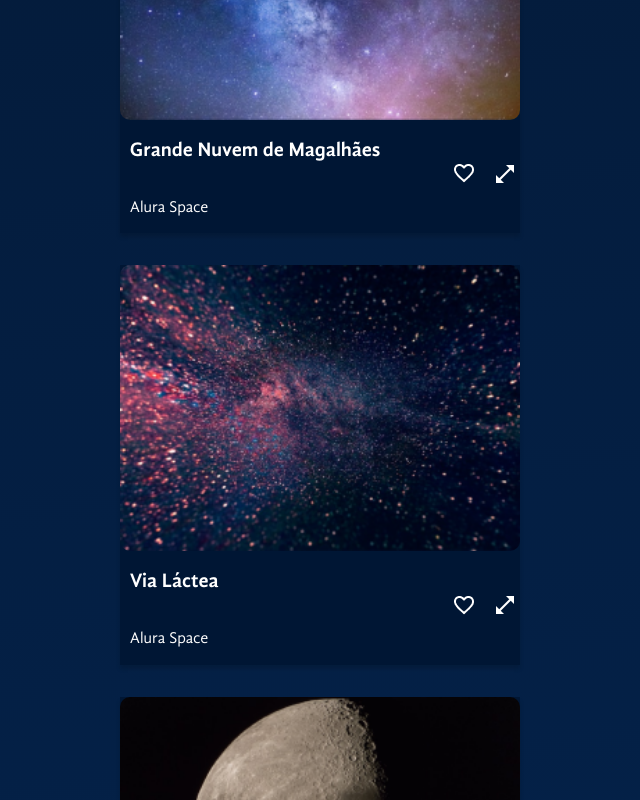
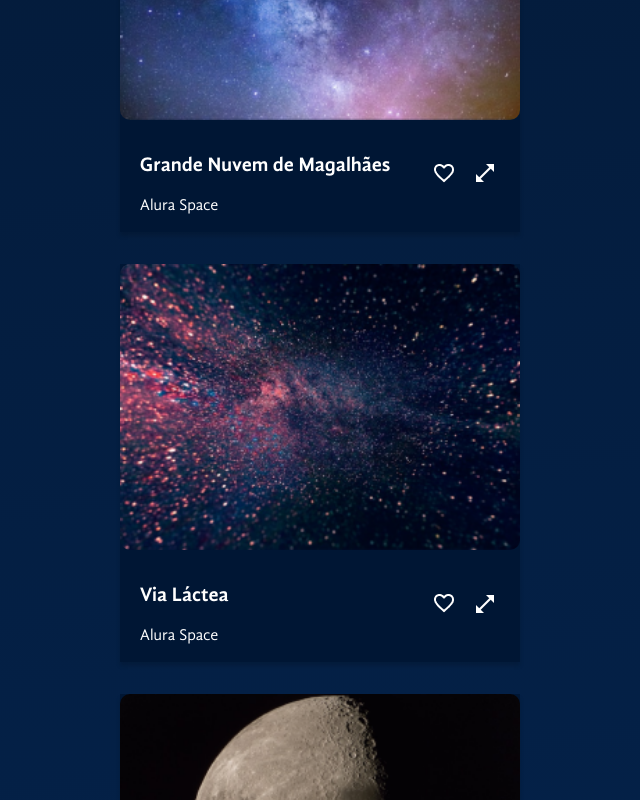
Before and after one commit to Mackenzzy/space-app, a React (Vite) app: page / in a window 1280 px wide. Shown: the part 980-1780 px from the top of the page, without its empty margins (163-803 px from the left). Built offline with nearby package versions, Linux system fonts and the light colour scheme.

Commit message:
Ajeitando o titulo

```diff
--- a/src/componentes/Galeria/imagem/index.jsx
+++ b/src/componentes/Galeria/imagem/index.jsx
@@ -49,23 +49,28 @@ const ImagemEstilizada = styled.img`
 const TextoDiv = styled.div`
     display: flex;
     flex-direction: column;
-    padding: 0 10px;
+    line-height: 20px;
     `
 
-const Titulo = styled.h3`
+const Titulo = styled.p`
     color: #fff;
     font-size: 20px;
     font-family: 'GandhiSansBold';
+    border: none;
 `
 
 const Rodape = styled.footer`
-    font-family: 'GandhiSansRegular';
     display: flex;
     justify-content: space-between;
     align-items: center;
-
+    padding: 0px 20px;
 
 `
+const Texto = styled.p`
+    color: #fff;
+    font-size: 16px;
+    font-family: 'GandhiSansRegular';`
+
 const BotoesDiv = styled.div`
     display: flex;
     gap: 10px;
@@ -88,8 +93,9 @@ const Imagem = ({foto}) => {
 
                 <Rodape>
                     <TextoDiv>
-                        <Titulo>{foto.titulo}</Titulo>
-                        <p>{foto.fonte}</p>
+                        <Texto>
+                            <Titulo>{foto.titulo}</Titulo>
+                                {foto.fonte}</Texto>
                     </TextoDiv>
 
                     <BotoesDiv>
```
